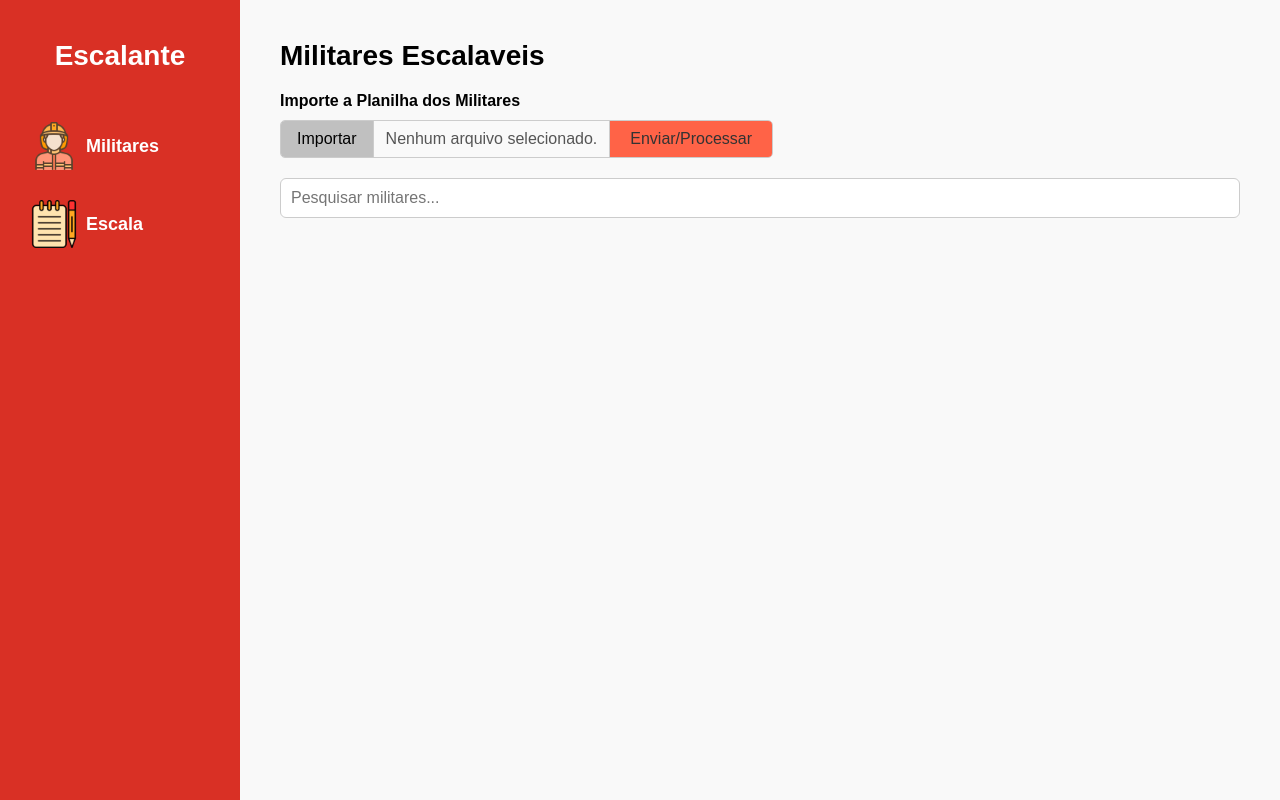
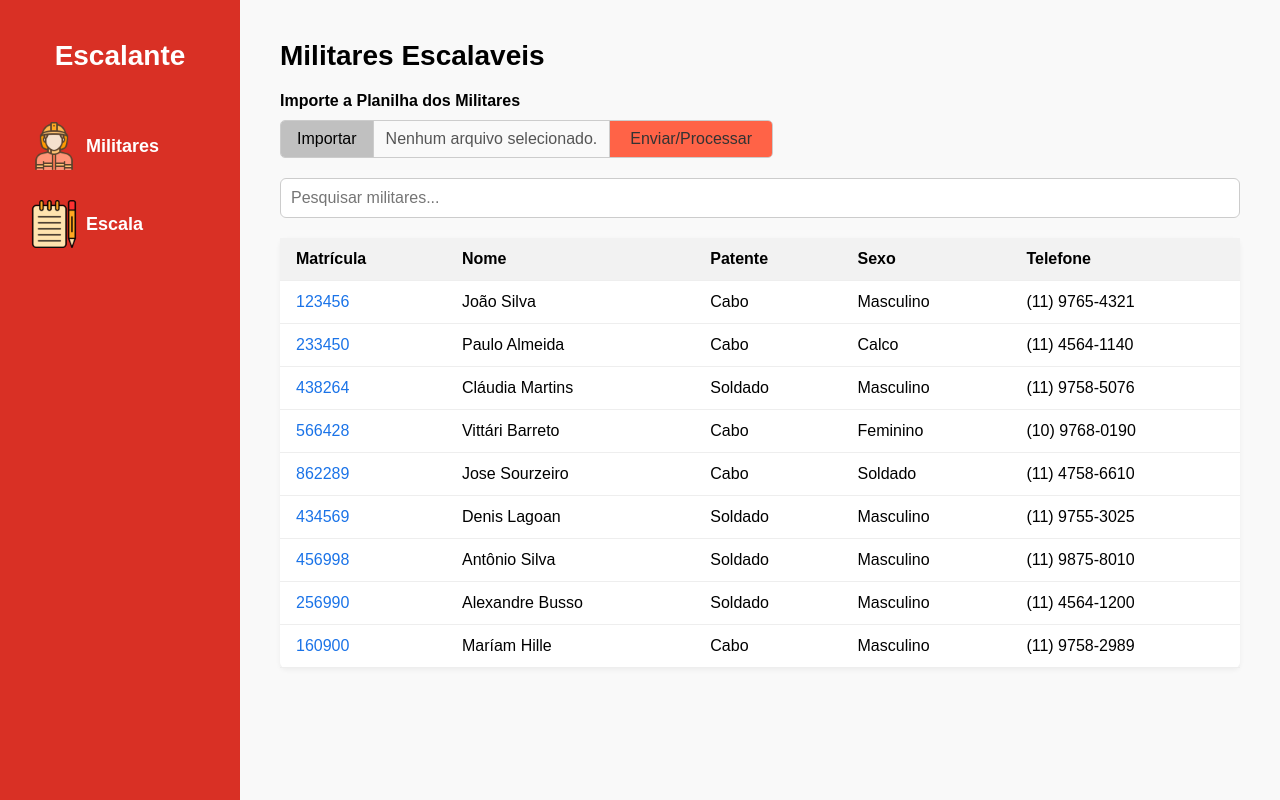
Before and after one commit to joaoAaf/escalante-ddd, a React (Vite) app in the folder front/escalante/: page / in a window 1280 px wide. Built offline with nearby package versions, Linux system fonts and the light colour scheme.

Commit message:
Criando componente tabela_militares

```diff
--- a/front/escalante/src/components/militares/index.jsx
+++ b/front/escalante/src/components/militares/index.jsx
@@ -1,5 +1,6 @@
 import BarraPesquisa from '../barra_pesquisa'
 import InputUpload from '../input_upload'
+import TabelaMilitares from '../tabela_militares'
 import Styles from './styles.module.css'
 
 export default function Militares() {
@@ -10,6 +11,7 @@ export default function Militares() {
                 <label htmlFor="input_upload" className={Styles.label_upload}>Importe a Planilha dos Militares</label>
                 <InputUpload />
                 <BarraPesquisa />
+                <TabelaMilitares />
             </div>
         </div>
     )
--- /dev/null
+++ b/front/escalante/src/components/tabela_militares/index.jsx
@@ -0,0 +1,82 @@
+import Styles from './styles.module.css'
+
+export default function TabelaMilitares() {
+    return (
+        <table className={Styles.table}>
+            <thead>
+                <tr>
+                    <th>Matrícula</th>
+                    <th>Nome</th>
+                    <th>Patente</th>
+                    <th>Sexo</th>
+                    <th>Telefone</th>
+                </tr>
+            </thead>
+            <tbody>
+                <tr>
+                    <td><a href="#">123456</a></td>
+                    <td>João Silva</td>
+                    <td>Cabo</td>
+                    <td>Masculino</td>
+                    <td>(11) 9765-4321</td>
+                </tr>
+                <tr>
+                    <td><a href="#">233450</a></td>
+                    <td>Paulo Almeida</td>
+                    <td>Cabo</td>
+                    <td>Calco</td>
+                    <td>(11) 4564-1140</td>
+                </tr>
+                <tr>
+                    <td><a href="#">438264</a></td>
+                    <td>Cláudia Martins</td>
+                    <td>Soldado</td>
+                    <td>Masculino</td>
+                    <td>(11) 9758-5076</td>
+                </tr>
+                <tr>
+                    <td><a href="#">566428</a></td>
+                    <td>Vittári Barreto</td>
+                    <td>Cabo</td>
+                    <td>Feminino</td>
+                    <td>(10) 9768-0190</td>
+                </tr>
+                <tr>
+                    <td><a href="#">862289</a></td>
+                    <td>Jose Sourzeiro</td>
+                    <td>Cabo</td>
+                    <td>Soldado</td>
+                    <td>(11) 4758-6610</td>
+                </tr>
+                <tr>
+                    <td><a href="#">434569</a></td>
+                    <td>Denis Lagoan</td>
+                    <td>Soldado</td>
+                    <td>Masculino</td>
+                    <td>(11) 9755-3025</td>
+                </tr>
+                <tr>
+                    <td><a href="#">456998</a></td>
+                    <td>Antônio Silva</td>
+                    <td>Soldado</td>
+                    <td>Masculino</td>
+                    <td>(11) 9875-8010</td>
+                </tr>
+                <tr>
+                    <td><a href="#">256990</a></td>
+                    <td>Alexandre Busso</td>
+                    <td>Soldado</td>
+                    <td>Masculino</td>
+                    <td>(11) 4564-1200</td>
+                </tr>
+                <tr>
+                    <td><a href="#">160900</a></td>
+                    <td>Maríam Hille</td>
+                    <td>Cabo</td>
+                    <td>Masculino</td>
+                    <td>(11) 9758-2989</td>
+                </tr>
+            </tbody>
+        </table>
+    )
+}
--- /dev/null
+++ b/front/escalante/src/components/tabela_militares/styles.module.css
@@ -0,0 +1,24 @@
+.table {
+    width: 100%;
+    border-collapse: collapse;
+    background: white;
+    box-shadow: 0 2px 5px rgba(0, 0, 0, 0.05);
+    min-width: 600px;
+    border-radius: 6px;
+}
+
+.table th, td {
+    padding: 12px 16px;
+    text-align: left;
+    border-bottom: 1px solid #eee;
+}
+
+.table th {
+    background-color: #f2f2f2;
+    font-weight: bold;
+}
+
+.table td a {
+    color: #1a73e8;
+    text-decoration: none;
+}
```
